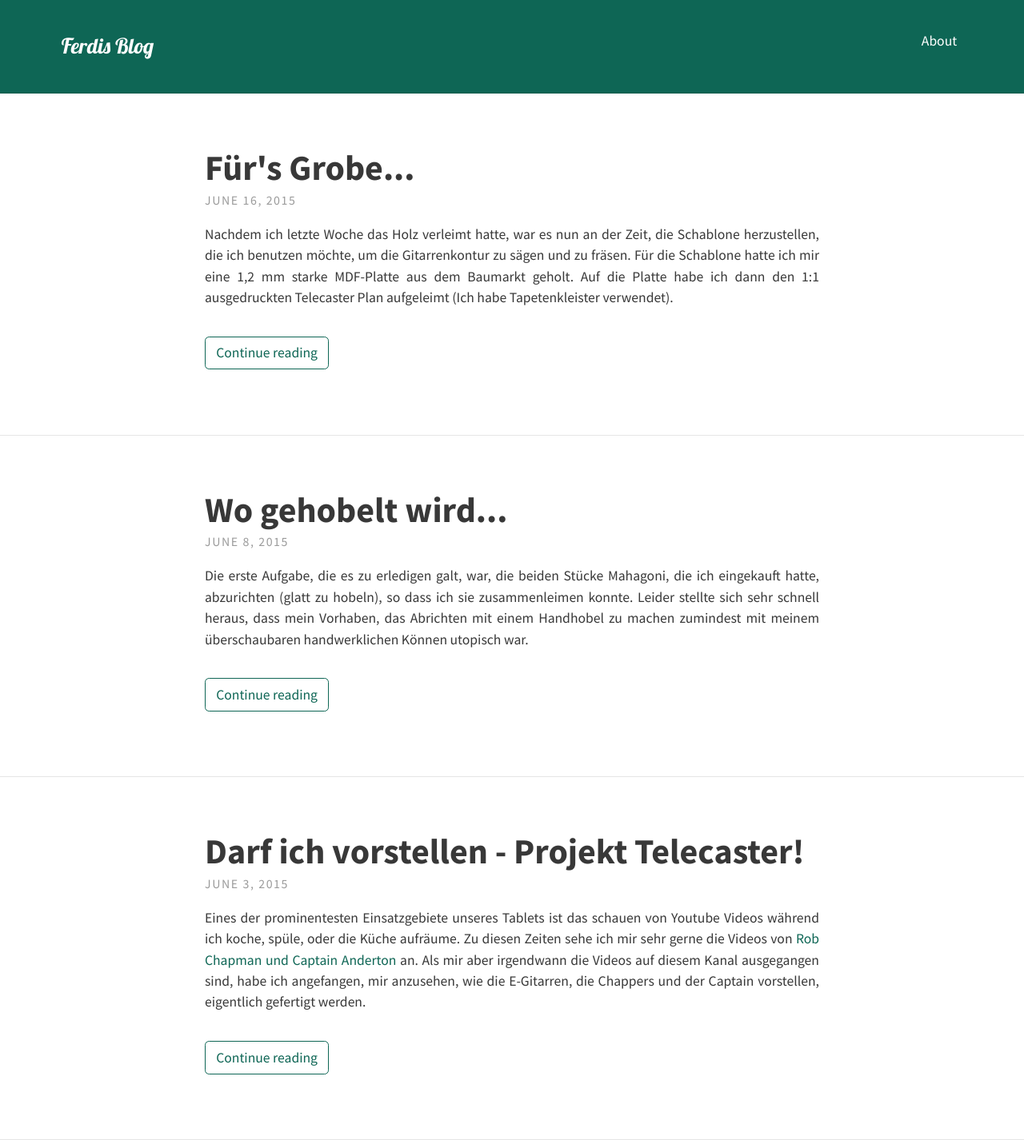
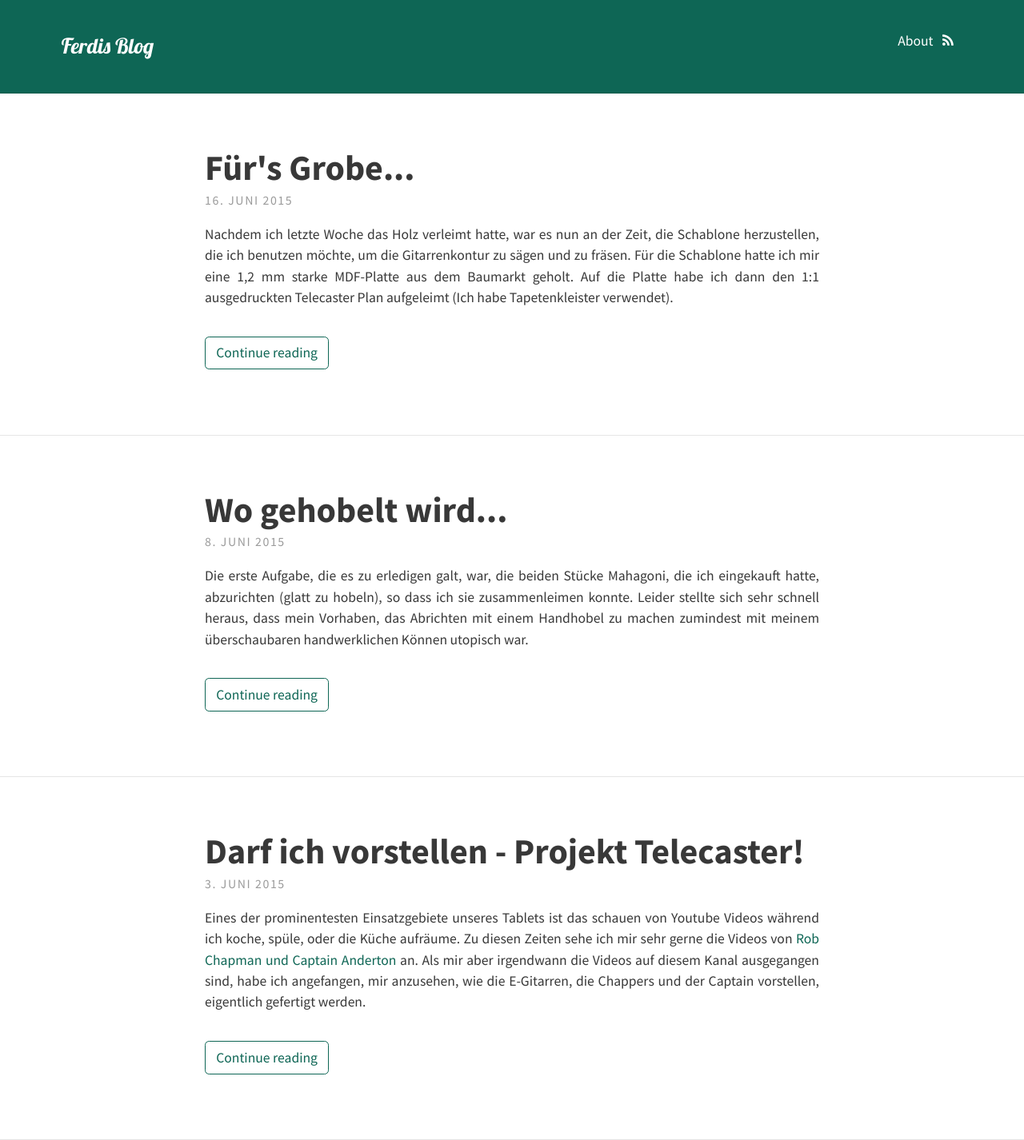
Before and after one commit to fsz285/fsz285.github.io, a Jekyll site: the page built from index.html, in a window 1280 px wide. Shown: the whole page at 80% size. Built offline with Jekyll 4.4.1, drawn with Linux system fonts in a browser that asks for light colours; nearby versions of some CDN libraries; some web fonts are replaced; the list of posts is cut into pages by our own code.

Commit message:
disabled katex, enabled rss

```diff
--- a/_config.yml
+++ b/_config.yml
@@ -1,6 +1,6 @@
 # SITE CONFIGURATION
 baseurl: "" # the subpath of your site, e.g. /blog/
-url: "http://example.com" # the base hostname & protocol for your site
+url: "http://fsz285.github.io" # the base hostname & protocol for your site
 
 # THEME-SPECIFIC CONFIGURATION
 theme:
@@ -20,7 +20,7 @@
 #   Powered by <a href="http://jekyllrb.com">Jekyll</a> with <a href="https://rohanchandra.github.io/project/type/">Type Theme</a>
 
   # Icons
-  rss: false
+  rss: true
   email_address: # Full email address, e.g. "sam@example.com"
   behance:
   bitbucket:
@@ -44,7 +44,7 @@
   # Scripts
   google_analytics: # Tracking ID, e.g. "UA-000000-01"
   disqus_shortname:
-  katex: true # Enable if using math markup
+  katex: false # Enable if using math markup
 
   # Localization strings
   str_follow_on: "Follow on"
@@ -59,7 +59,7 @@
   google_fonts: "Source+Sans+Pro:400,700,700italic,400italic|Source+Serif+Pro:400,600|Lobster:400"
 
   # Post navigation
-  post_navigation: false
+  post_navigation: true
 
 # PAGINATION
 paginate: 5
--- a/index.html
+++ b/index.html
@@ -20,7 +20,23 @@
           </a>
         </h1>
         <p class="meta">
-          {{ post.date | date: "%B %-d, %Y" }}
+          {% assign m = post.date | date: "%-m" %}
+		    {{ post.date | date: "%-d." }}
+			{% case m %}
+			  {% when '1' %}Januar
+	          {% when '2' %}Februar
+	          {% when '3' %}M&auml;rz
+	          {% when '4' %}April
+	          {% when '5' %}Mai
+	          {% when '6' %}Juni
+	          {% when '7' %}Juli
+	          {% when '8' %}August
+	          {% when '9' %}September
+	          {% when '10' %}Oktober
+	          {% when '11' %}November
+	          {% when '12' %}Dezember
+	        {% endcase %}
+	        {{ post.date | date: "%Y" }}
         </p>
       </header>
       <div class="excerpt">
```
Also changed, not shown: 7 other files.
